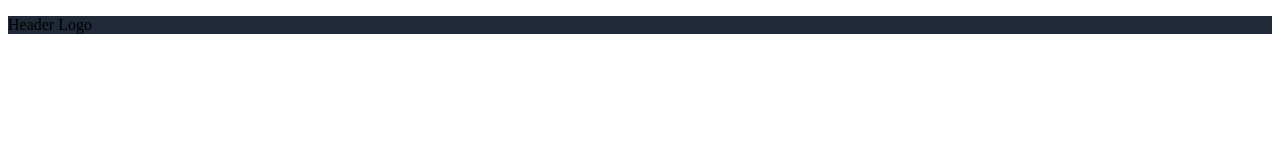
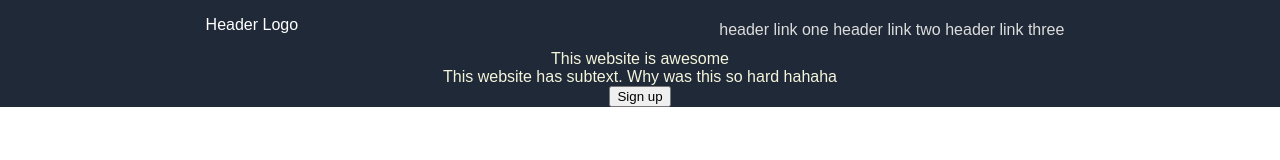
Before and after one commit to SimrahRuqiya/landing-page, a plain HTML site: page index.html in a window 1280 px wide. Drawn offline with Linux system fonts and the light colour scheme.

Commit message:
done till sign in button but not properly
have to add the image

```diff
--- a/index.html
+++ b/index.html
@@ -7,8 +7,19 @@
     </head>
     <body>
         <div class="header">
-            <div class="header-logo"></div>
-            <p>Header Logo</p>
+            <div class="header-logo"><p>Header Logo</p></div>
+            <div class="header-link">
+                <p>
+                    <a>header link one</a>
+                    <a>header link two</a>
+                    <a>header link three</a>
+                </p>
+            </div>
+        </div>
+        <div class="main">
+            <p>This website is awesome</p>
+            <p class="under">This website has subtext. Why was this so hard hahaha</p>
+            <button id="signup">Sign up</button>
         </div>
     </body>
 </html>
--- a/style.css
+++ b/style.css
@@ -1,7 +1,39 @@
+* {
+    box-sizing: border-box;
+    margin: auto;
+}
 .header {
     background: #1f2937;
+    height: 50px;
+    display: flex;
+    justify-content: space-between;
 }
 
 .header-logo  {
     color: white;
+    font-family: Arial, Helvetica, sans-serif;
 }
+
+.header-link {
+    color: gainsboro;
+    justify-content: space-between;
+    gap: 15px;
+    display: flex;
+    font-family: Arial, Helvetica, sans-serif;
+    padding: 10px;
+    padding-top: 20px;
+}
+
+.main {
+    background: #1f2937;
+    font-family: Arial, Helvetica, sans-serif;
+    color:white;
+    flex-direction: column;
+    display: flex;
+    text-align: left;
+}
+
+.main,
+.under {
+    color: beige;
+}
```
